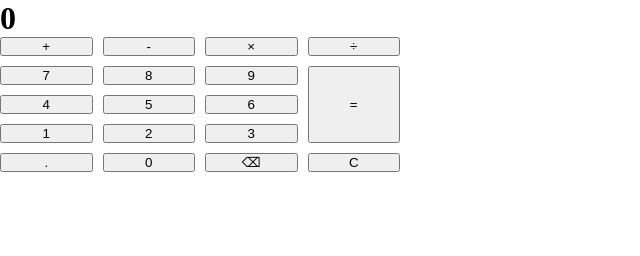
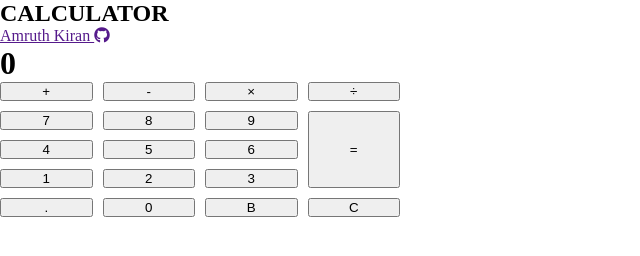
Before and after one commit to chhroot/top-calculator, a plain HTML site: page index.html in a window 1280 px wide. Shown: the whole page, without its empty margins (0-640 px from the left). Drawn offline with Linux system fonts and the light colour scheme.

Commit message:
updated html

```diff
--- a/index.html
+++ b/index.html
@@ -6,13 +6,27 @@
     <meta http-equiv="X-UA-Compatible" content="IE=edge">
     <meta name="viewport" content="width=device-width, initial-scale=1.0">
     <link rel="stylesheet" href="style.css">
+    <script src="https://kit.fontawesome.com/4c536a6bd5.js" crossorigin="anonymous"></script>
     <script src="./script.js" defer></script>
     <title>Calculator</title>
 </head>
 
 <body>
+    <div class="header rainbow">
+        <h2>CALCULATOR</h2>
+
+    </div>
+    <div class="git">
+        <p>
+            <a href="" target="_blank">Amruth Kiran
+                <i class="fab fa-github"></i></a>
+        </p>
+    </div>
+
+
     <div class="calculator">
         <div class="container">
+            <div class="backg">
                 <div id="display">
                     <h1>0</h1>
                 </div>
@@ -33,9 +47,10 @@
                         <button class='number' value="3">3</button>
                         <button class='number' id='decimal' value=".">.</button>
                         <button class='number' value="0">0</button>
-                    <button id='delete' value="del">⌫</button>
+                        <button id='delete' value="del">B</button>
                         <button class='clear' id="clear-btn" value="clear">C</button>
                         <button class='equal' id='equal' value="=">=</button>
+                    </div>
                 </div>
             </div>
         </div>
```
Lines whose indentation alone changed are shown as unchanged.
